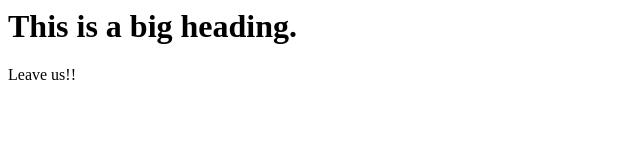
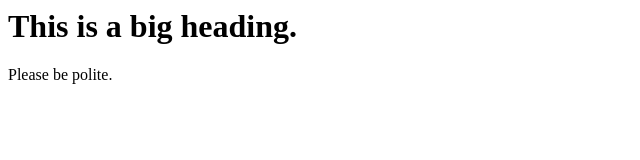
Before and after one commit to chihnara/tnp-git-workshop, a plain HTML site: page index.html in a window 1280 px wide. Shown: the full height of the page, 0-640 px from the left. Drawn offline with Linux system fonts and the light colour scheme.

Commit message:
Polite message

```diff
--- a/index.html
+++ b/index.html
@@ -1,6 +1,6 @@
 <html>
 	<body>
 		<h1>This is a big heading.</h1>
-		<p>Leave us!!</p>
+		<p>Please be polite.</p>
 	</body>
 </html>
```
